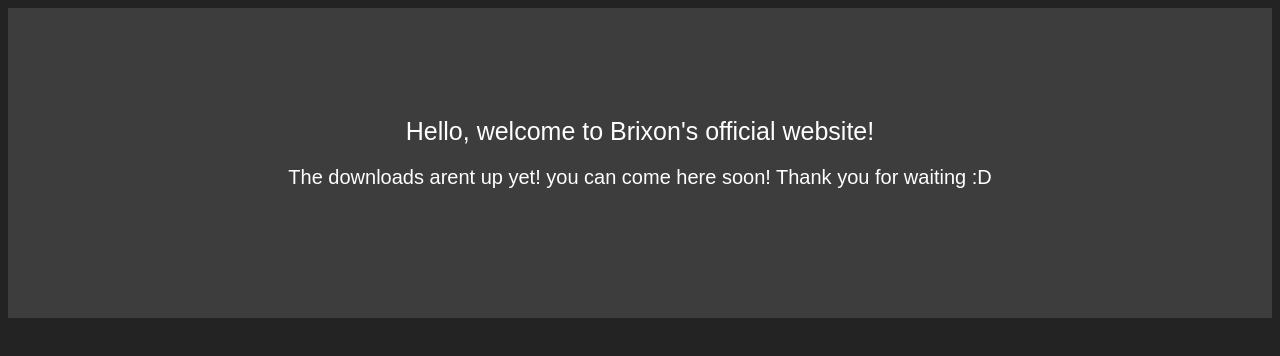
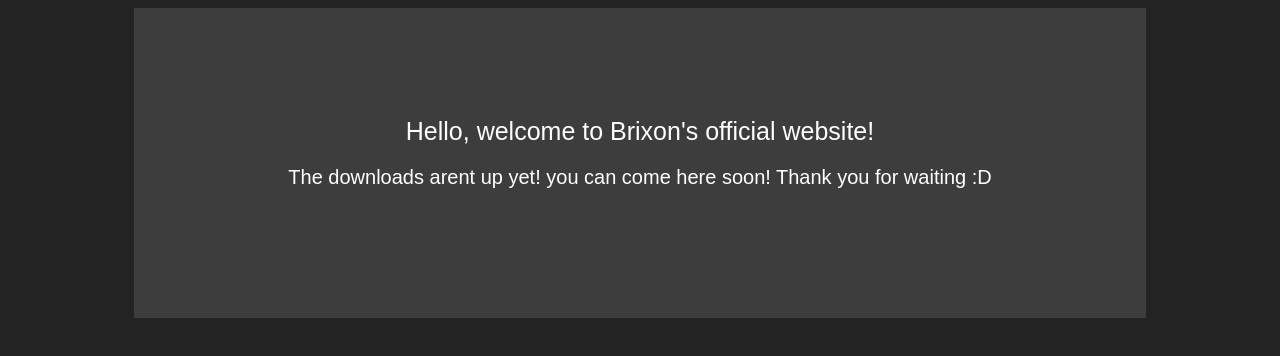
Before and after one commit to Grizler556/brixon.github.io, a plain HTML site: page index.html in a window 1280 px wide. Drawn offline with Linux system fonts and the light colour scheme.

Commit message:
Update index.html

```diff
--- a/index.html
+++ b/index.html
@@ -28,7 +28,7 @@ h1 {
 <body>
 <center>
 
-<table style="border-collapse: collapse; width: 100%; height: 310px;" border="0">
+<table style="border-collapse: collapse; width: 80%; height: 310px; border="0">
 <tbody>
 <tr style="height: 157px; background-color:3D3D3D;">
 
```
